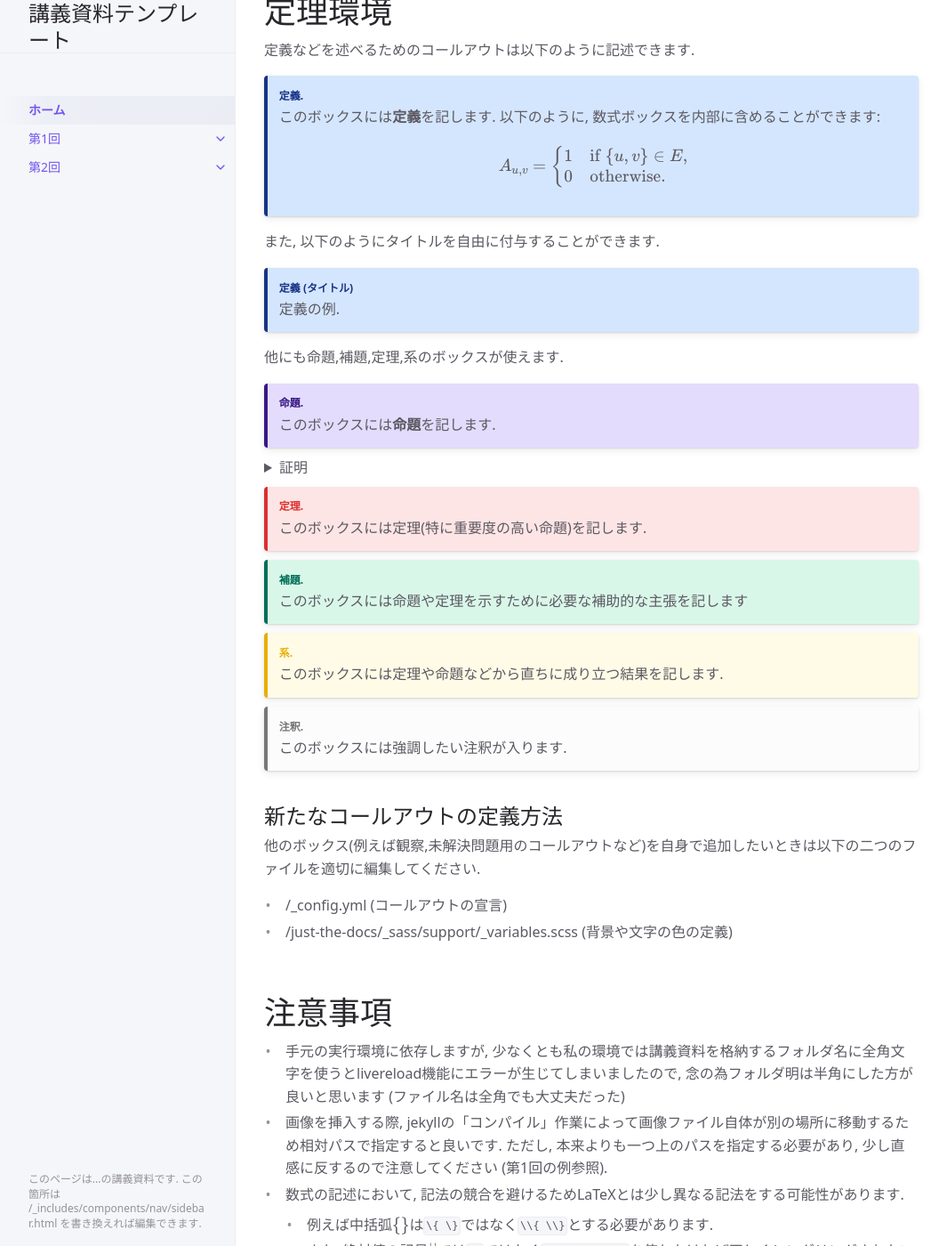
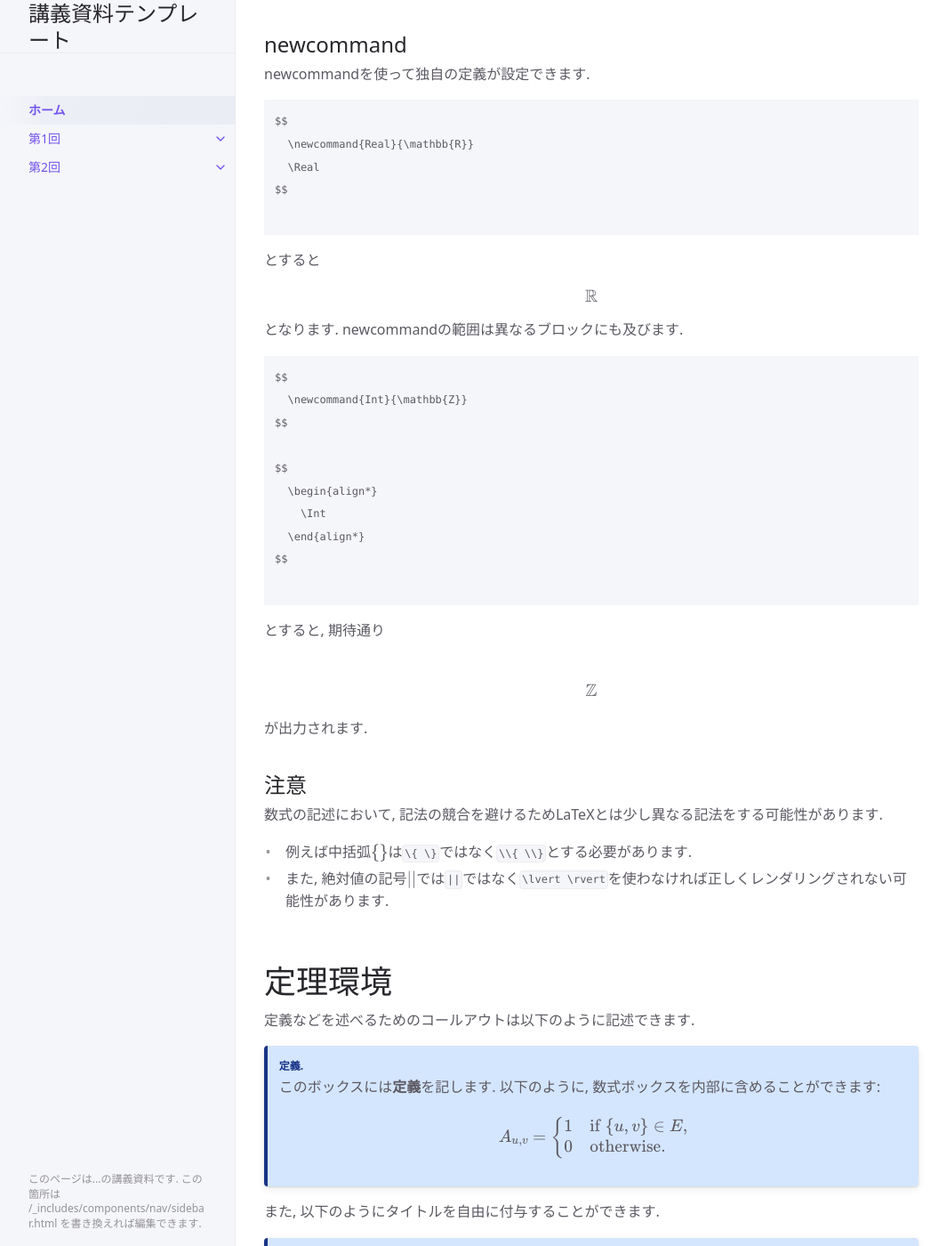
Before and after one commit to NobutakaShimizu/lecture_template, a Jekyll site: the page built from index.md, in a window 1280 px wide and 1400 px high, scrolled down 2655 px. Shown: the whole window at 89% size, without its empty margins (107-1172 px from the left). Built offline with Jekyll 4.4.1, drawn with Linux system fonts in a browser that asks for light colours; cached includes are drawn as plain includes; formulas are drawn with MathJax 3; some of the changed text lies outside the part shown.

Commit message:
index.mdの内容を更新し、数式の記述方法や新しいコマンドの使い方を追加。注意事項を明確化。

````diff
--- a/index.md
+++ b/index.md
@@ -87,11 +90,61 @@ $$
 $$
   \begin{align*}
     a &= b \\
-      &= c
+      &= c \tag{*}
   \end{align*}
 $$
 
-と表示されます (念の為, 最初と最後の`$$`の前後には一行空けておくと良いです.)
+と表示されます (最初と最後の`$$`の前後には一行空けてください).
+
+## newcommand
+
+newcommandを使って独自の定義が設定できます.
+```
+$$
+  \newcommand{Real}{\mathbb{R}}
+  \Real
+$$
+
+```
+とすると
+
+$$
+  \newcommand{Real}{\mathbb{R}}
+  \Real
+$$
+
+となります. newcommandの範囲は異なるブロックにも及びます.
+```
+$$
+  \newcommand{Int}{\mathbb{Z}}
+$$
+
+$$
+  \begin{align*}
+    \Int
+  \end{align*}
+$$
+
+```
+とすると, 期待通り
+
+$$
+  \newcommand{Int}{\mathbb{Z}}
+$$
+
+$$
+  \begin{align*}
+    \Int
+  \end{align*}
+$$
+
+が出力されます.
+
+## 注意
+
+数式の記述において, 記法の競合を避けるためLaTeXとは少し異なる記法をする可能性があります.
+  - 例えば中括弧$\\{\\}$は```\{ \}```ではなく```\\{ \\}```とする必要があります.
+  - また, 絶対値の記号$\lvert \rvert$では```||```ではなく```\lvert \rvert```を使わなければ正しくレンダリングされない可能性があります.
 
 # 定理環境
 
@@ -121,10 +174,11 @@ $$
 {: .proposition }
 > このボックスには**命題**を記します.
 
-<details>
+
+<details markdown="1" style="background-color: #eee;">
 <summary style="display: list-item">証明</summary>
 
-  このように, 折りたためる証明も書けます.
+  このように, 折りたためる証明も書け, 内部で**マークダウン**も記述できます.
   内部でもインライン(例えば$a=b$)や独立した数式ブロックが書けます.
   $$
     \begin{align*}
@@ -132,8 +186,7 @@ $$
         &= c.
     \end{align*}
   $$
-  しかし, なぜかマークダウンはかけません.
-  この中で強調表示したい場合は, 苦肉の策ですが, htmlタグを使って<b>装飾</b>しましょう.
+
 
   $\square$
 </details>
@@ -158,7 +211,4 @@ $$
 
 # 注意事項
 - 手元の実行環境に依存しますが, 少なくとも私の環境では講義資料を格納するフォルダ名に全角文字を使うとlivereload機能にエラーが生じてしまいましたので, 念の為フォルダ明は半角にした方が良いと思います (ファイル名は全角でも大丈夫だった)
-- 画像を挿入する際, jekyllの「コンパイル」作業によって画像ファイル自体が別の場所に移動するため相対パスで指定すると良いです. ただし, 本来よりも一つ上のパスを指定する必要があり, 少し直感に反するので注意してください (第1回の例参照).
-- 数式の記述において, 記法の競合を避けるためLaTeXとは少し異なる記法をする可能性があります.
-  - 例えば中括弧$\\{\\}$は```\{ \}```ではなく```\\{ \\}```とする必要があります.
-  - また, 絶対値の記号$\lvert \rvert$では```||```ではなく```\lvert \rvert```を使わなければ正しくレンダリングされない可能性があります.
+- 画像やリンクを挿入する際, jekyllの「コンパイル」作業によって画像ファイル自体が別の場所に移動するため相対パスで指定すると良いです. ただし, 本来よりも一つ上のパスを指定する必要があり, 少し直感に反するので注意してください (第1回の例参照).
````
Also changed, not shown: other parts of index.md (+4 -1 lines), 2 other files.
